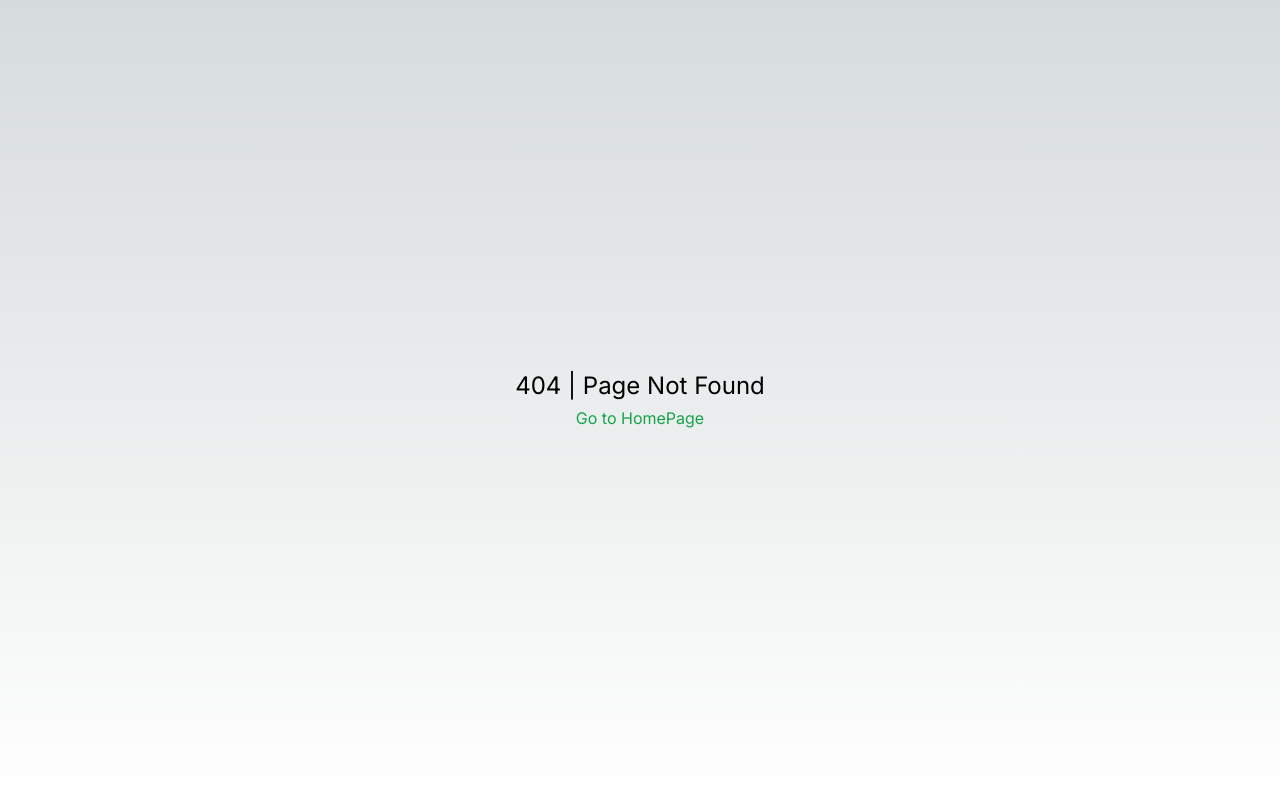
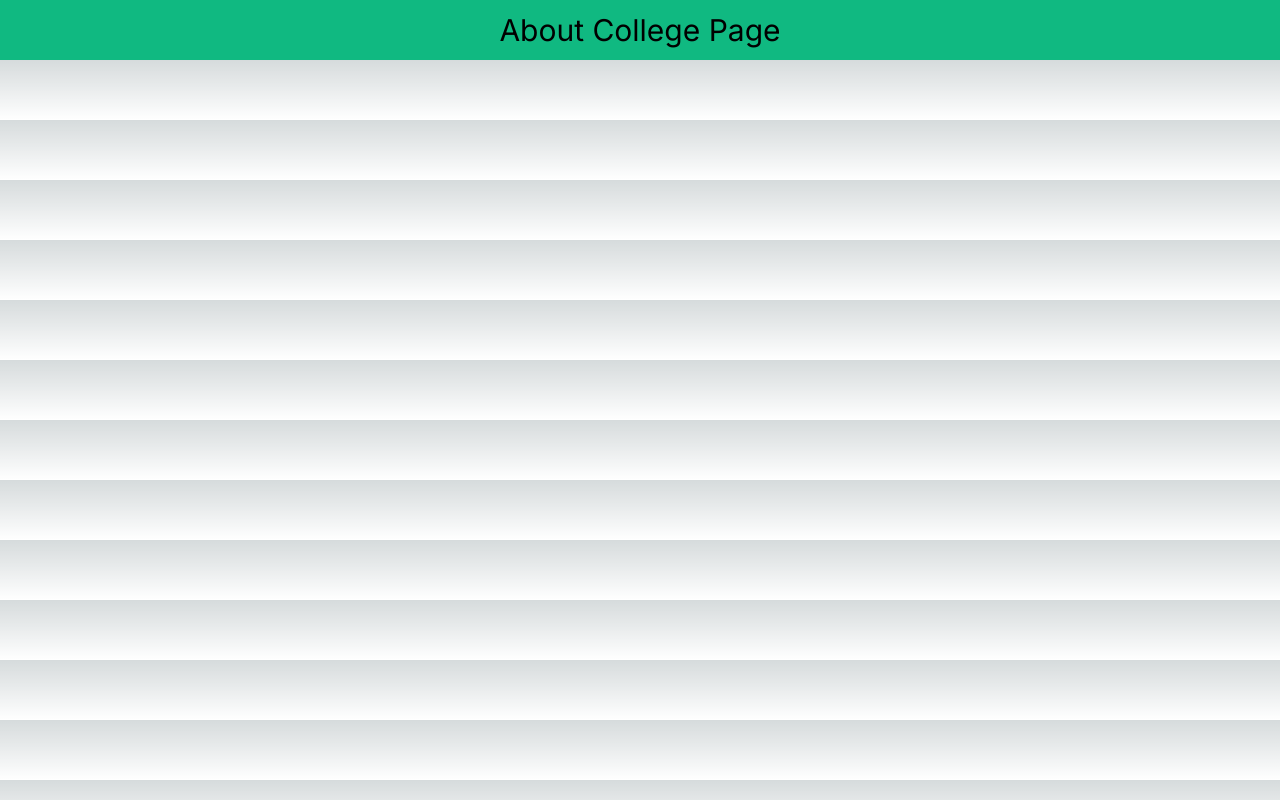
Before and after one commit to mudassirshahid/Quarter2, a Next.js app in the folder next-app/: page /about/aboutcollege in a window 1280 px wide. Before the commit this address had no page. Built offline with nearby package versions, Linux system fonts and the light colour scheme.

Commit message:
add page

```diff
--- /dev/null
+++ b/next-app/app/about/aboutcollege/page.tsx
@@ -0,0 +1,11 @@
+import React from 'react'
+
+function aboutCollege() {
+  return (
+    <div>
+     <h1 className="text-center bg-emerald-500 text-3xl p-3 text-black">About College Page</h1>
+    </div>
+  )
+}
+
+export default aboutCollege
```
